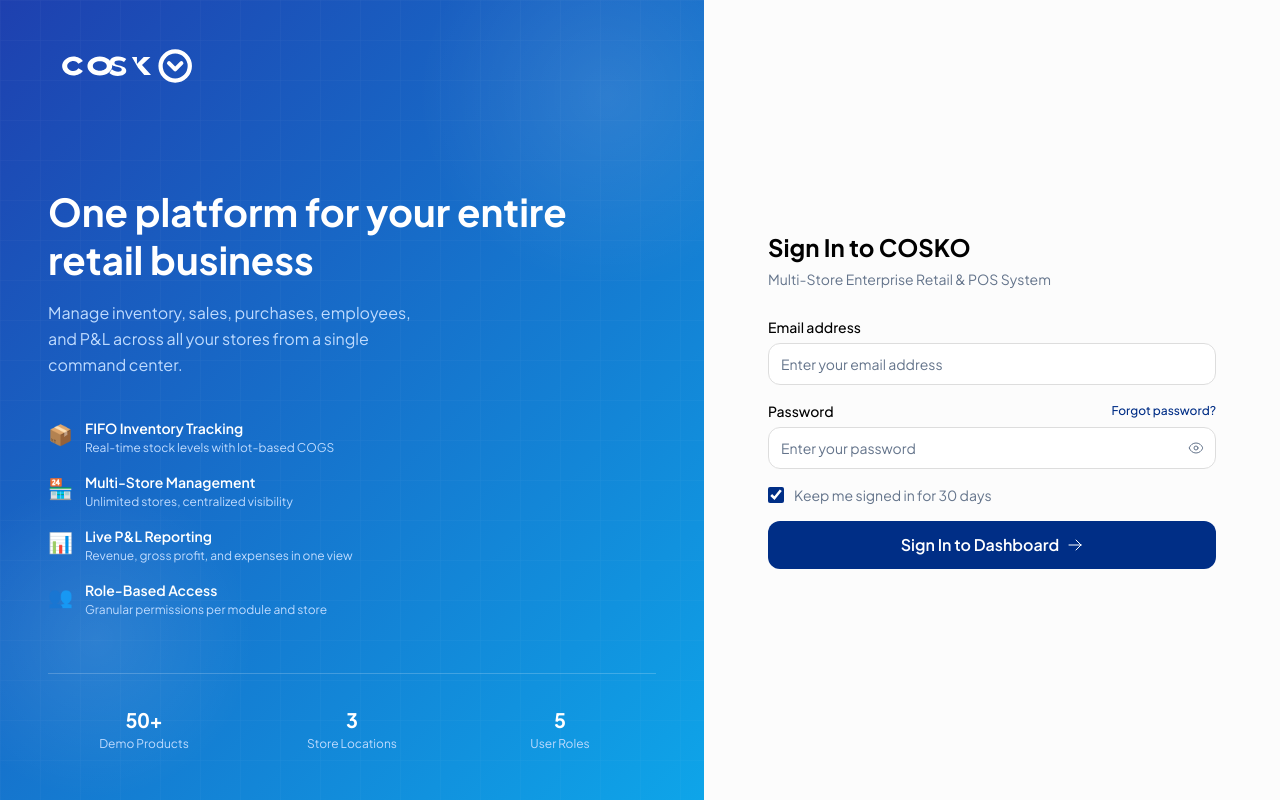
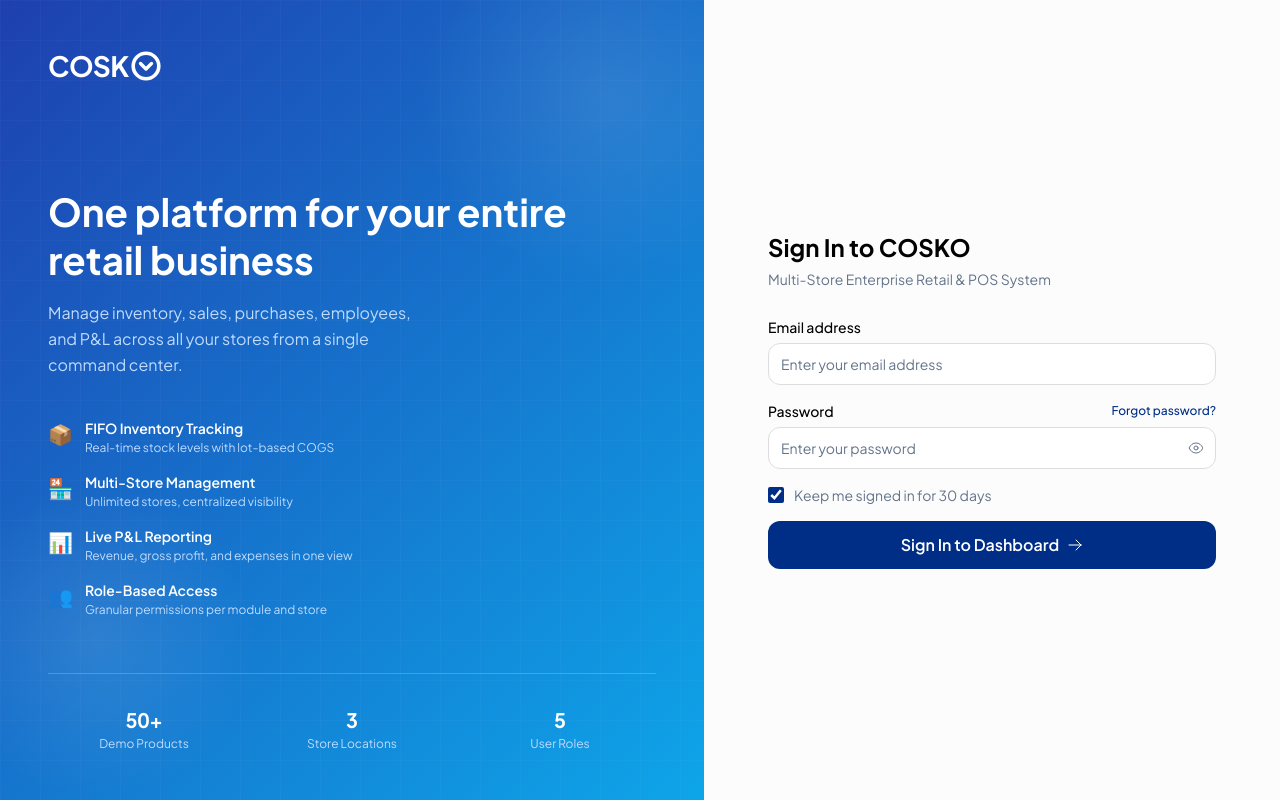
Before and after one commit to MohammadHasan1604/Cosko, a Next.js app: page / in a window 1280 px wide. Built offline with nearby package versions, Linux system fonts and the light colour scheme; no server answers; a web font is replaced by a local one.

Commit message:
fix: render distortion-free General Sans typography and vector icon for official COSKO brand logo across all screens and favicons

```diff
--- a/src/app/layout.tsx
+++ b/src/app/layout.tsx
@@ -35,7 +35,12 @@ export const metadata: Metadata = {
     nocache: false,
   },
   icons: {
-    icon: [{ url: '/favicon.ico', type: 'image/x-icon' }],
+    icon: [
+      { url: '/favicon.svg', type: 'image/svg+xml' },
+      { url: '/favicon.ico', type: 'image/x-icon' },
+    ],
+    shortcut: ['/favicon.svg'],
+    apple: ['/favicon.svg'],
   },
 };
 
--- a/src/components/AppLayout.tsx
+++ b/src/components/AppLayout.tsx
@@ -61,7 +61,7 @@ export default function AppLayout({ children, activeRoute }: AppLayoutProps) {
         document.title = `${branding.appName} — Multi-Store Retail & POS Management`;
       }
 
-      const activeFavicon = branding.faviconUrl || branding.logoUrl;
+      const activeFavicon = branding.faviconUrl || branding.logoUrl || '/favicon.svg';
       if (activeFavicon) {
         let link: HTMLLinkElement | null = document.querySelector("link[rel*='icon']");
         if (!link) {
--- a/src/components/ui/CoskoLogo.tsx
+++ b/src/components/ui/CoskoLogo.tsx
@@ -11,8 +11,8 @@ export interface CoskoLogoProps {
 
 /**
  * Official COSKO Brand Logo Component
- * Strict adherence to official COSKO Typography & Color Guidelines PDF.
- * Wordmark: COSK + Custom circular 'O' containing downward chevron (v).
+ * Strict adherence to official COSKO Typography & Color Guidelines.
+ * Wordmark: COSK (General Sans SemiBold) + Custom Circular Icon containing downward chevron (v).
  */
 export const CoskoLogo = memo(function CoskoLogo({
   size = 32,
@@ -36,75 +36,60 @@ export const CoskoLogo = memo(function CoskoLogo({
     iconChevronColor = '#FFFFFF';
   }
 
-  // Calculate proportional dimensions (aspect ratio 135:32)
-  const scale = size / 32;
-  const logoWidth = showText ? Math.round(135 * scale) : Math.round(32 * scale);
-  const logoHeight = Math.round(32 * scale);
+  const fontSize = Math.round(size * 0.78);
+  const iconSize = Math.round(size * 0.88);
 
   return (
-    <div className={`inline-flex items-center gap-1.5 flex-shrink-0 select-none ${className}`} style={{ height: logoHeight }}>
+    <div className={`inline-flex items-center select-none flex-shrink-0 ${className}`} style={{ height: size }}>
       {showText ? (
-        <svg
-          width={logoWidth}
-          height={logoHeight}
-          viewBox="0 0 135 32"
-          fill="none"
-          xmlns="http://www.w3.org/2000/svg"
-          aria-label="COSKO Logo"
-          className="flex-shrink-0"
-        >
-          {/* C */}
-          <path
-            d="M 22.5 7.5 C 17 7.5 12.5 11.5 12.5 16 C 12.5 20.5 17 24.5 22.5 24.5 C 26.5 24.5 29.5 22.5 31 20.5 L 27 18 C 26 19.3 24.5 20.5 22.5 20.5 C 19.7 20.5 17 18.5 17 16 C 17 13.5 19.7 11.5 22.5 11.5 C 24.5 11.5 26 12.7 27 14 L 31 11.5 C 29.5 9.5 26.5 7.5 22.5 7.5 Z"
-            fill={textColor}
-          />
-
-          {/* O (first letter) */}
-          <path
-            d="M 46 7.5 C 40 7.5 35 11.3 35 16 C 35 20.7 40 24.5 46 24.5 C 52 24.5 57 20.7 57 16 C 57 11.3 52 7.5 46 7.5 Z M 46 11.8 C 49.5 11.8 52.2 13.6 52.2 16 C 52.2 18.4 49.5 20.2 46 20.2 C 42.5 20.2 39.8 18.4 39.8 16 C 39.8 13.6 42.5 11.8 46 11.8 Z"
-            fill={textColor}
-          />
-
-          {/* S */}
-          <path
-            d="M 67.5 12.5 C 66 11.5 64.3 11.2 62.5 11.2 C 60.5 11.2 59 12 59 13.2 C 59 14.5 60.5 15 63 15.5 C 66.5 16.2 69.5 17.2 69.5 20.2 C 69.5 23.2 66.3 24.8 62 24.8 C 59 24.8 56.3 23.8 54.5 22.2 L 56.7 18.8 C 58.2 20.2 60.3 21 62.3 21 C 64.3 21 65.5 20.2 65.5 19 C 65.5 17.8 64 17.2 61.5 16.7 C 58 16 55 15 55 12 C 55 9 58.3 7.5 62.5 7.5 C 65.3 7.5 67.7 8.3 69.5 9.8 L 67.5 12.5 Z"
-            fill={textColor}
-          />
-
-          {/* K */}
-          <path
-            d="M 74.5 8 H 79 V 14.2 L 85 8 H 91 L 83.5 15.2 L 91.5 24 H 85.5 L 80 17.5 L 79 V 24 H 74.5 V 8 Z"
-            fill={textColor}
-          />
-
-          {/* O Branded Icon Treatment (Cyan Ring + Inner Cyan Downward Chevron) */}
-          <g transform="translate(97, 0)">
-            <circle cx="16" cy="16" r="13" fill="none" stroke={iconRingColor} strokeWidth="3.8" />
+        <div className="inline-flex items-center leading-none">
+          <span
+            className="font-bold tracking-tight font-sans"
+            style={{
+              color: textColor,
+              fontSize: `${fontSize}px`,
+              letterSpacing: '-0.025em',
+              marginRight: `${Math.round(size * 0.04)}px`,
+              lineHeight: 1,
+            }}
+          >
+            COSK
+          </span>
+          <svg
+            width={iconSize}
+            height={iconSize}
+            viewBox="0 0 32 32"
+            fill="none"
+            xmlns="http://www.w3.org/2000/svg"
+            aria-label="COSKO Icon"
+            className="flex-shrink-0"
+          >
+            <circle cx="16" cy="16" r="12.8" fill="none" stroke={iconRingColor} strokeWidth="3.6" />
             <path
               d="M 10.5 13.5 L 16 19 L 21.5 13.5"
               stroke={iconChevronColor}
-              strokeWidth="3.6"
+              strokeWidth="3.4"
               strokeLinecap="round"
               strokeLinejoin="round"
               fill="none"
             />
-          </g>
-        </svg>
+          </svg>
+        </div>
       ) : (
         <svg
-          width={logoHeight}
-          height={logoHeight}
+          width={iconSize}
+          height={iconSize}
           viewBox="0 0 32 32"
           fill="none"
           xmlns="http://www.w3.org/2000/svg"
           aria-label="COSKO Icon"
           className="flex-shrink-0"
         >
-          <circle cx="16" cy="16" r="13" fill="none" stroke={iconRingColor} strokeWidth="3.8" />
+          <circle cx="16" cy="16" r="12.8" fill="none" stroke={iconRingColor} strokeWidth="3.6" />
           <path
             d="M 10.5 13.5 L 16 19 L 21.5 13.5"
             stroke={iconChevronColor}
-            strokeWidth="3.6"
+            strokeWidth="3.4"
             strokeLinecap="round"
             strokeLinejoin="round"
             fill="none"
```
Also changed, not shown: public/cosko-logo.svg (added), public/favicon.svg (added).
